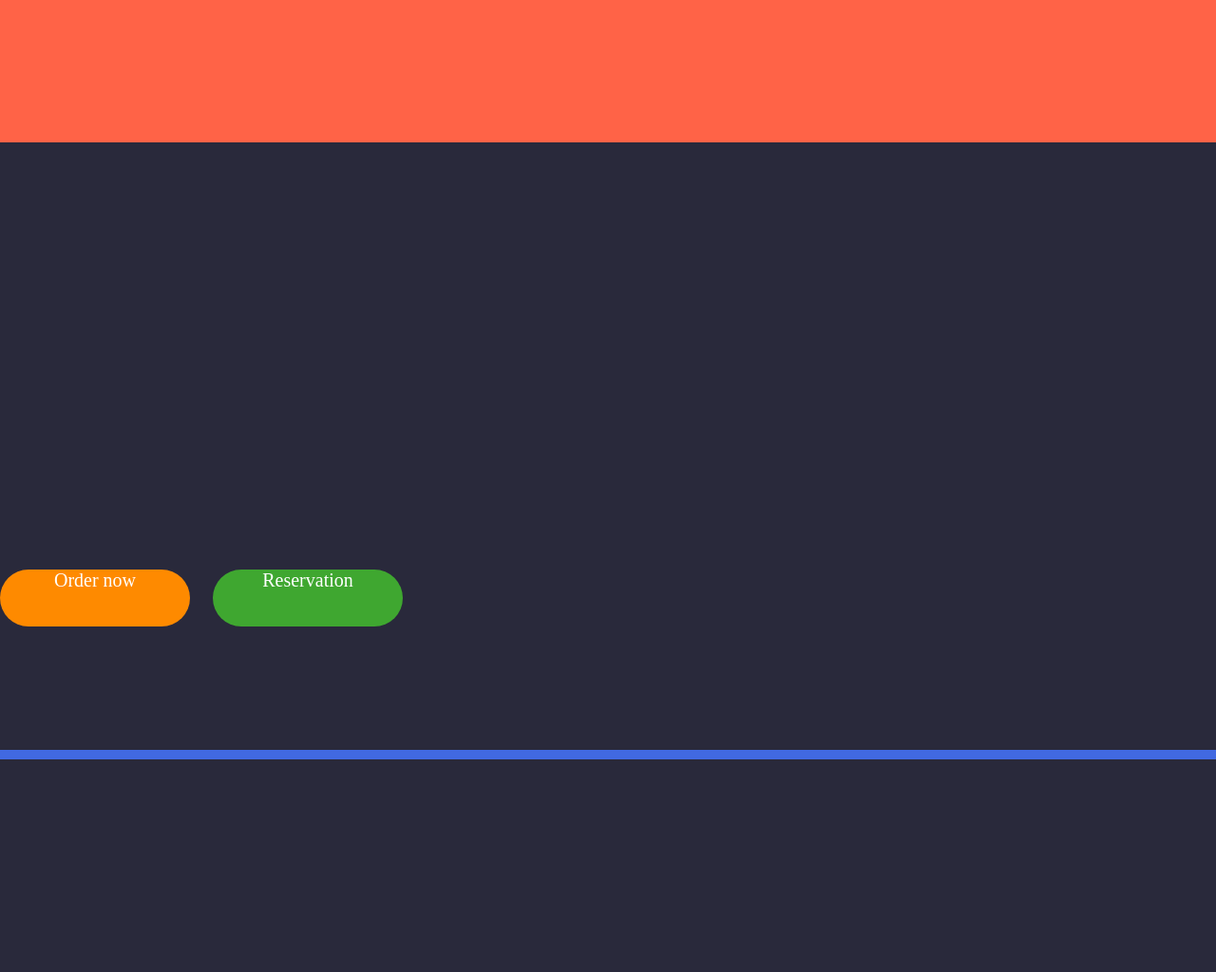
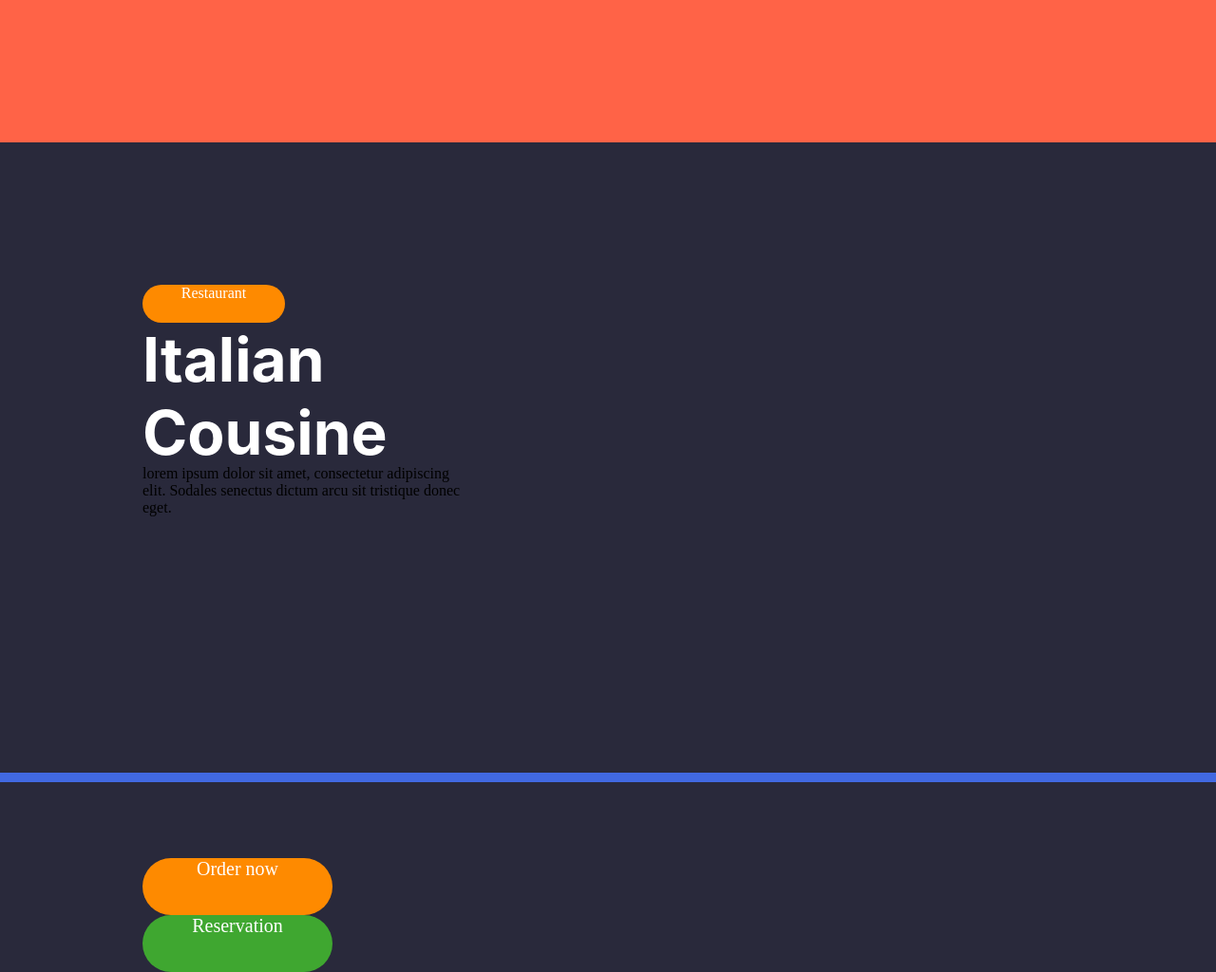
Before and after one commit to Bragakaii/Restaurant-Figma-Web, a plain HTML site: page index.html in a window 1280 px wide. Shown: the top 1024 px of the page at 95% size. Before the commit the page ends 800 px from the top, so only its background shows below. Drawn offline with Linux system fonts and the light colour scheme.

Commit message:
lado esquerdo

```diff
--- a/index.html
+++ b/index.html
@@ -14,13 +14,24 @@
     </header>
 
     <main>
+
         <div class="leftside">
-            <div class="orangebottom">
-                <div class="orgbottom__text">Order now</div>
+            <div class="upbottom">
+                <div class="upbottom__text">Restaurant</div>
             </div>
-            <div class="greenbottom">
-                <div class="grnbottom__text">Reservation</div>
+            <h1 class="title">Italian Cousine</h1>
+
+            <div class="text">lorem ipsum dolor sit amet, consectetur adipiscing elit. Sodales senectus dictum arcu sit tristique donec eget.</div>
+
+            <div class="bottoms">
+                <div class="orangebottom">
+                    <div class="orgbottom__text">Order now</div>
+                  </div>
+                  <div class="greenbottom">
+                    <div class="grnbottom__text">Reservation</div>
+                  </div>
             </div>
+
         </div>
         <div class="rightside"></div>
     </main>
--- a/style.css
+++ b/style.css
@@ -34,14 +34,33 @@ main{
     height: 1fr;
     display: flex;
     grid-template-areas:
-    "leftside rightside";
+    "leftside rightside"
+    "bottoms  rightside";
 }
 .leftside{
     grid-area: leftside;
     height: 100%;
     width: 50%;
-    display: flex;
+    display: block;
     gap: 24px;
+    padding: 150px;
+
+}
+.upbottom{
+   background-color: #FE8A00;
+   border-radius: 40px;
+   color: white;
+   width: 150px;
+   height: 40px;
+   text-align: center;
+}
+.title{
+    color: white;
+    font-size: 64px;
+    height: 150px;
+    font-family: -apple-system, BlinkMacSystemFont, 'Segoe UI', Roboto, Oxygen, Ubuntu, Cantarell, 'Open Sans', 'Helvetica Neue', sans-serif;
+}
+.text{
 
 }
 .orangebottom{
@@ -52,7 +71,10 @@ main{
     height: 60px;
     border-radius: 40px;
     text-align: center;
-    transform: translateY(750%);
+    transform: translateY(600%);
+
+}
+.orgbottom__text{
 
 }
 .greenbottom{
@@ -63,7 +85,10 @@ main{
     height: 60px;
     border-radius: 40px;
     text-align: center;
-    transform: translateY(750%);
+    transform: translateY(600%);
+}
+.grnbottom__text{
+
 }
 .rightside{
     grid-area: rightside;
```
